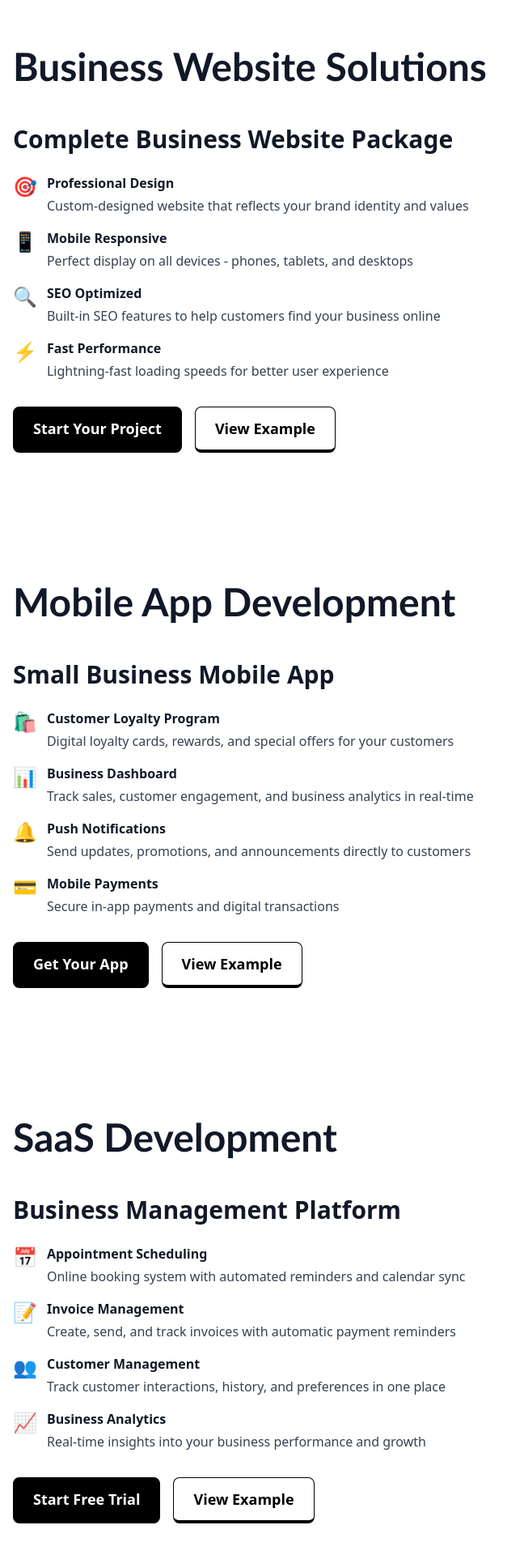
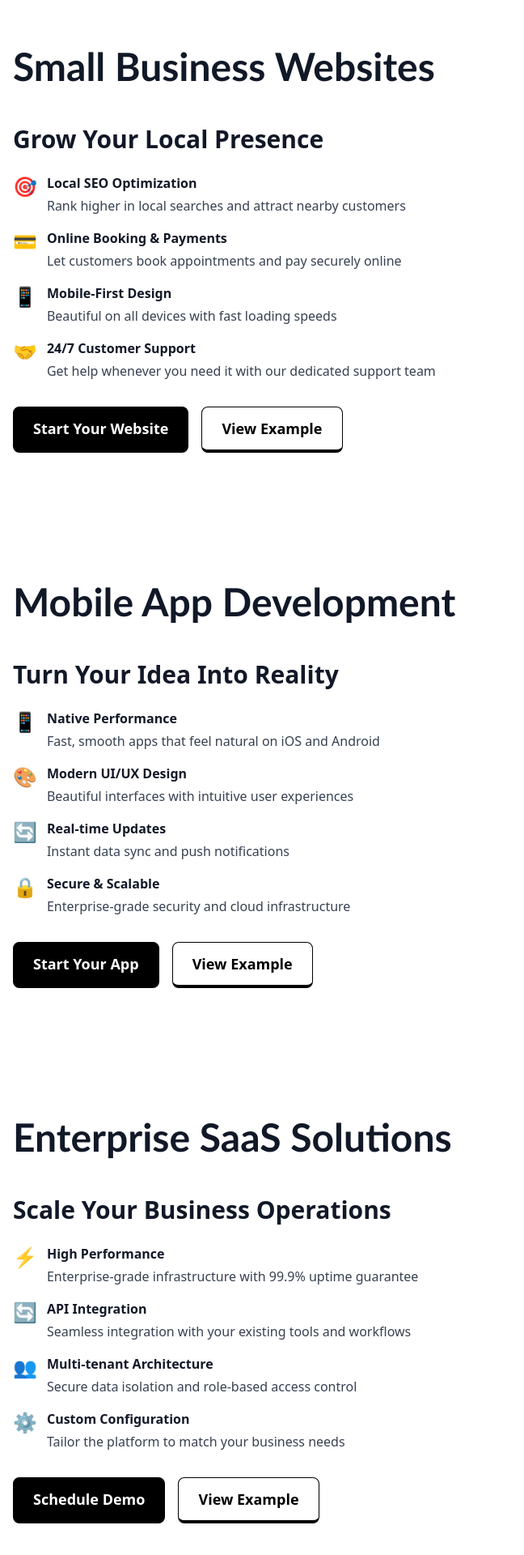
Before and after one commit to Bilel-Rahmouni/pxlz, a React (Vite) app: page / in a window 1280 px wide. Shown: the part 822-2742 px from the top of the page at 81% size, without its empty margins (0-648 px from the left). Built offline with nearby package versions, Linux system fonts and the light colour scheme.

Commit message:
first commit

```diff
--- a/package.json
+++ b/package.json
@@ -13,9 +13,11 @@
     "@formspree/react": "^2.5.4",
     "@react-three/drei": "^10.0.4",
     "@react-three/fiber": "^9.1.0",
+    "@types/react-router-dom": "^5.3.3",
     "react": "^19.0.0",
     "react-dom": "^19.0.0",
     "react-icons": "^5.5.0",
+    "react-router-dom": "^6.22.3",
     "three": "^0.174.0"
   },
   "devDependencies": {
--- a/src/components/BusinessSection.tsx
+++ b/src/components/BusinessSection.tsx
@@ -14,7 +14,7 @@ const BusinessSection = () => {
             className="text-4xl md:text-5xl font-black mb-12"
             style={{ fontFamily: 'Futura, "Trebuchet MS", Arial, sans-serif' }}
           >
-            Business Website Solutions
+            Small Business Websites
           </motion.h2>
 
           <motion.div
@@ -23,40 +23,40 @@ const BusinessSection = () => {
             viewport={{ once: true }}
           >
             <NeubrutalistCard className="p-8">
-              <h3 className="text-3xl font-bold mb-6">Complete Business Website Package</h3>
+              <h3 className="text-3xl font-bold mb-6">Grow Your Local Presence</h3>
               <div className="space-y-4 mb-8">
                 <div className="flex items-start gap-3">
                   <span className="text-2xl">🎯</span>
                   <div>
-                    <h4 className="font-bold mb-1">Professional Design</h4>
-                    <p className="text-gray-700">Custom-designed website that reflects your brand identity and values</p>
+                    <h4 className="font-bold mb-1">Local SEO Optimization</h4>
+                    <p className="text-gray-700">Rank higher in local searches and attract nearby customers</p>
+                  </div>
+                </div>
+                <div className="flex items-start gap-3">
+                  <span className="text-2xl">💳</span>
+                  <div>
+                    <h4 className="font-bold mb-1">Online Booking & Payments</h4>
+                    <p className="text-gray-700">Let customers book appointments and pay securely online</p>
                   </div>
                 </div>
                 <div className="flex items-start gap-3">
                   <span className="text-2xl">📱</span>
                   <div>
-                    <h4 className="font-bold mb-1">Mobile Responsive</h4>
-                    <p className="text-gray-700">Perfect display on all devices - phones, tablets, and desktops</p>
+                    <h4 className="font-bold mb-1">Mobile-First Design</h4>
+                    <p className="text-gray-700">Beautiful on all devices with fast loading speeds</p>
                   </div>
                 </div>
                 <div className="flex items-start gap-3">
-                  <span className="text-2xl">🔍</span>
+                  <span className="text-2xl">🤝</span>
                   <div>
-                    <h4 className="font-bold mb-1">SEO Optimized</h4>
-                    <p className="text-gray-700">Built-in SEO features to help customers find your business online</p>
-                  </div>
-                </div>
-                <div className="flex items-start gap-3">
-                  <span className="text-2xl">⚡</span>
-                  <div>
-                    <h4 className="font-bold mb-1">Fast Performance</h4>
-                    <p className="text-gray-700">Lightning-fast loading speeds for better user experience</p>
+                    <h4 className="font-bold mb-1">24/7 Customer Support</h4>
+                    <p className="text-gray-700">Get help whenever you need it with our dedicated support team</p>
                   </div>
                 </div>
               </div>
               <div className="flex gap-4">
                 <NeubrutalistButton variant="primary">
-                  Start Your Project
+                  Start Your Website
                 </NeubrutalistButton>
                 <NeubrutalistButton
                   variant="outline"
--- a/src/components/FourSectionsWrapper.tsx
+++ b/src/components/FourSectionsWrapper.tsx
@@ -5,7 +5,7 @@ import BusinessSection from './BusinessSection';
 import MobileSection from './MobileAppSection';
 import SAASSection from './SAASSection';
 import ProfessionalPortfolioSection from './ProfessionalPortfolioSection';
-import smallBusiness from '../assets/smallBusiness.jpg';
+import smallBusiness from '../assets/lumara.png';
 import wyngo from '../assets/wyngo.png';
 import iconmaker from '../assets/iconmaker.png';
 import portfolio from '../assets/portfolio.png';
@@ -42,7 +42,7 @@ const FourSectionsWrapper = () => {
 
   const opacity = useTransform(
     scrollYProgress,
-    [0, 0.1, 0.9, 1],
+    [0, 0.05, 0.95, 1 ],
     [0, 1, 1, 0]
   );
 
@@ -115,26 +115,26 @@ const FourSectionsWrapper = () => {
             >
               {currentSection === 'business' && (
                 <>
-                  <StatDisplay value={86} label="Time Management" icon={FaClock} suffix="%" />
-                  <StatDisplay value={83} label="Code Quality" icon={FaCode} suffix="%" />
+                  <StatDisplay value={250} label="Active Local Businesses" icon={FaUsers} suffix="+" />
+                  <StatDisplay value={98} label="Customer Satisfaction" icon={FaCheckCircle} suffix="%" />
                 </>
               )}
               {currentSection === 'mobile' && (
                 <>
-                  <StatDisplay value={10} label="App Downloads" icon={FaDownload} suffix="K+" />
-                  <StatDisplay value={4.8} label="App Rating" icon={FaStar} />
+                  <StatDisplay value={20} label="App Downloads" icon={FaDownload} suffix="K+" />
+                  <StatDisplay value={4.8} label="App Store Rating" icon={FaStar} />
                 </>
               )}
               {currentSection === 'saas' && (
                 <>
-                  <StatDisplay value={25} label="Active Users" icon={FaUsers} suffix="K+" />
-                  <StatDisplay value={98} label="User Satisfaction" icon={FaCheckCircle} suffix="%" />
+                  <StatDisplay value={15} label="Enterprise Clients" icon={FaProjectDiagram} suffix="+" />
+                  <StatDisplay value={99.9} label="Uptime" icon={FaCheckCircle} suffix="%" />
                 </>
               )}
               {currentSection === 'portfolio' && (
                 <>
-                  <StatDisplay value={90} label="Growth Rate" icon={FaChartLine} suffix="%" />
-                  <StatDisplay value={35} label="Projects Completed" icon={FaProjectDiagram} suffix="+" />
+                  <StatDisplay value={100} label="Satisfied Clients" icon={FaUsers} suffix="+" />
+                  <StatDisplay value={25} label="Freelance Projects" icon={FaCode} suffix="+" />
                 </>
               )}
             </motion.div>
--- a/src/components/MobileAppSection.tsx
+++ b/src/components/MobileAppSection.tsx
@@ -23,40 +23,40 @@ const MobileSection = () => {
             viewport={{ once: true }}
           >
             <NeubrutalistCard className="p-8">
-              <h3 className="text-3xl font-bold mb-6">Small Business Mobile App</h3>
+              <h3 className="text-3xl font-bold mb-6">Turn Your Idea Into Reality</h3>
               <div className="space-y-4 mb-8">
                 <div className="flex items-start gap-3">
-                  <span className="text-2xl">🛍️</span>
+                  <span className="text-2xl">📱</span>
                   <div>
-                    <h4 className="font-bold mb-1">Customer Loyalty Program</h4>
-                    <p className="text-gray-700">Digital loyalty cards, rewards, and special offers for your customers</p>
+                    <h4 className="font-bold mb-1">Native Performance</h4>
+                    <p className="text-gray-700">Fast, smooth apps that feel natural on iOS and Android</p>
                   </div>
                 </div>
                 <div className="flex items-start gap-3">
-                  <span className="text-2xl">📊</span>
+                  <span className="text-2xl">🎨</span>
                   <div>
-                    <h4 className="font-bold mb-1">Business Dashboard</h4>
-                    <p className="text-gray-700">Track sales, customer engagement, and business analytics in real-time</p>
+                    <h4 className="font-bold mb-1">Modern UI/UX Design</h4>
+                    <p className="text-gray-700">Beautiful interfaces with intuitive user experiences</p>
                   </div>
                 </div>
                 <div className="flex items-start gap-3">
-                  <span className="text-2xl">🔔</span>
+                  <span className="text-2xl">🔄</span>
                   <div>
-                    <h4 className="font-bold mb-1">Push Notifications</h4>
-                    <p className="text-gray-700">Send updates, promotions, and announcements directly to customers</p>
+                    <h4 className="font-bold mb-1">Real-time Updates</h4>
+                    <p className="text-gray-700">Instant data sync and push notifications</p>
                   </div>
                 </div>
                 <div className="flex items-start gap-3">
-                  <span className="text-2xl">💳</span>
+                  <span className="text-2xl">🔒</span>
                   <div>
-                    <h4 className="font-bold mb-1">Mobile Payments</h4>
-                    <p className="text-gray-700">Secure in-app payments and digital transactions</p>
+                    <h4 className="font-bold mb-1">Secure & Scalable</h4>
+                    <p className="text-gray-700">Enterprise-grade security and cloud infrastructure</p>
                   </div>
                 </div>
               </div>
               <div className="flex gap-4">
                 <NeubrutalistButton variant="primary">
-                  Get Your App
+                  Start Your App
                 </NeubrutalistButton>
                 <NeubrutalistButton
                   variant="outline"
--- a/src/components/SAASSection.tsx
+++ b/src/components/SAASSection.tsx
@@ -14,7 +14,7 @@ const SAASSection = () => {
             className="text-4xl md:text-5xl font-black mb-12"
             style={{ fontFamily: 'Futura, "Trebuchet MS", Arial, sans-serif' }}
           >
-            SaaS Development
+            Enterprise SaaS Solutions
           </motion.h2>
 
           <motion.div
@@ -23,40 +23,40 @@ const SAASSection = () => {
             viewport={{ once: true }}
           >
             <NeubrutalistCard className="p-8">
-              <h3 className="text-3xl font-bold mb-6">Business Management Platform</h3>
+              <h3 className="text-3xl font-bold mb-6">Scale Your Business Operations</h3>
               <div className="space-y-4 mb-8">
                 <div className="flex items-start gap-3">
-                  <span className="text-2xl">📅</span>
+                  <span className="text-2xl">⚡</span>
                   <div>
-                    <h4 className="font-bold mb-1">Appointment Scheduling</h4>
-                    <p className="text-gray-700">Online booking system with automated reminders and calendar sync</p>
+                    <h4 className="font-bold mb-1">High Performance</h4>
+                    <p className="text-gray-700">Enterprise-grade infrastructure with 99.9% uptime guarantee</p>
                   </div>
                 </div>
                 <div className="flex items-start gap-3">
-                  <span className="text-2xl">📝</span>
+                  <span className="text-2xl">🔄</span>
                   <div>
-                    <h4 className="font-bold mb-1">Invoice Management</h4>
-                    <p className="text-gray-700">Create, send, and track invoices with automatic payment reminders</p>
+                    <h4 className="font-bold mb-1">API Integration</h4>
+                    <p className="text-gray-700">Seamless integration with your existing tools and workflows</p>
                   </div>
                 </div>
                 <div className="flex items-start gap-3">
                   <span className="text-2xl">👥</span>
                   <div>
-                    <h4 className="font-bold mb-1">Customer Management</h4>
-                    <p className="text-gray-700">Track customer interactions, history, and preferences in one place</p>
+                    <h4 className="font-bold mb-1">Multi-tenant Architecture</h4>
+                    <p className="text-gray-700">Secure data isolation and role-based access control</p>
                   </div>
                 </div>
                 <div className="flex items-start gap-3">
-                  <span className="text-2xl">📈</span>
+                  <span className="text-2xl">⚙️</span>
                   <div>
-                    <h4 className="font-bold mb-1">Business Analytics</h4>
-                    <p className="text-gray-700">Real-time insights into your business performance and growth</p>
+                    <h4 className="font-bold mb-1">Custom Configuration</h4>
+                    <p className="text-gray-700">Tailor the platform to match your business needs</p>
                   </div>
                 </div>
               </div>
               <div className="flex gap-4">
                 <NeubrutalistButton variant="primary">
-                  Start Free Trial
+                  Schedule Demo
                 </NeubrutalistButton>
                 <NeubrutalistButton
                   variant="outline"
```
Also changed, not shown: src/App.tsx (+8 -10 lines), src/components/ProfessionalPortfolioSection.tsx (+24 -54 lines), src/assets/lumara.png (added), 1 other file (tests, documents, lock files or other folders).
